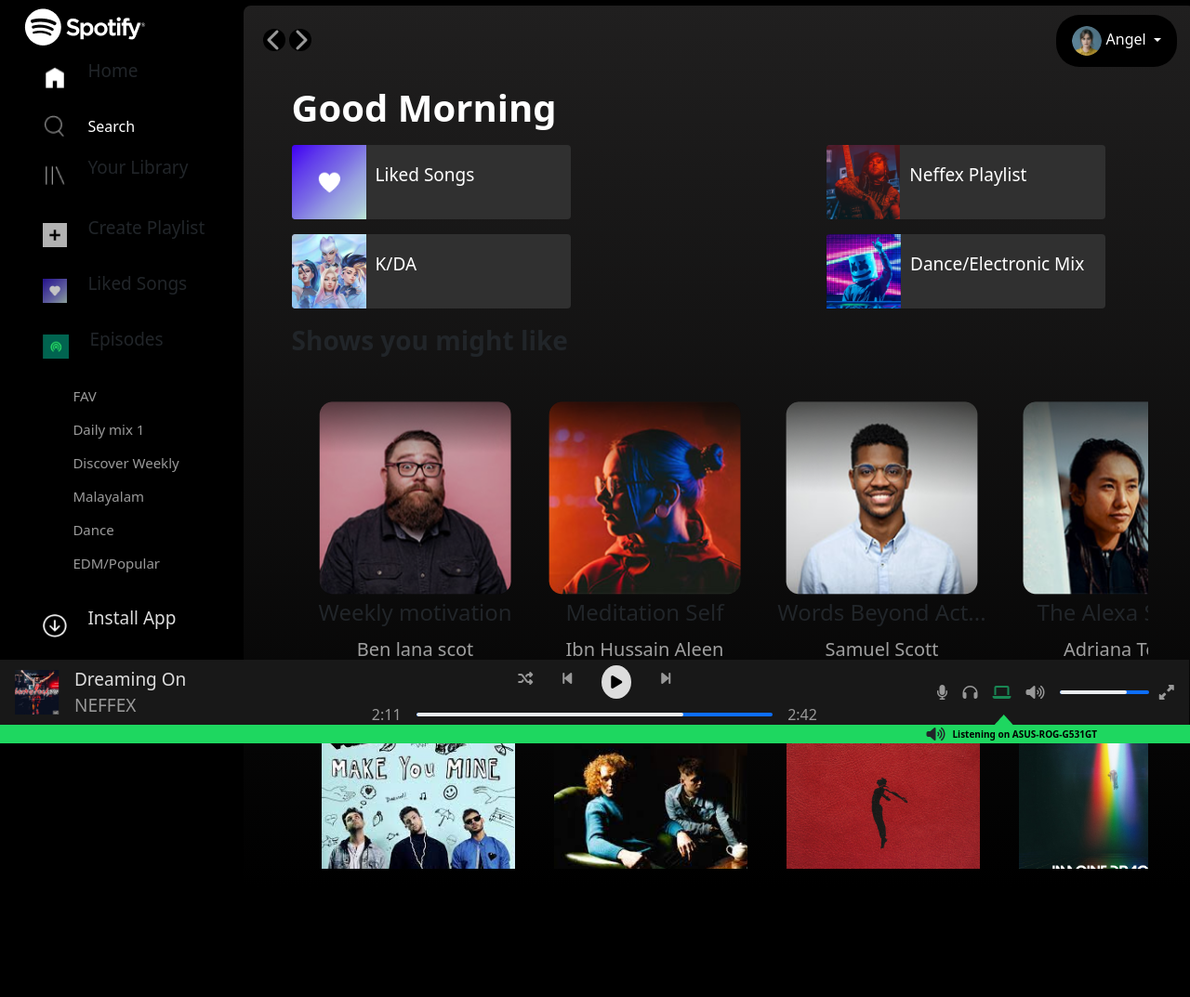
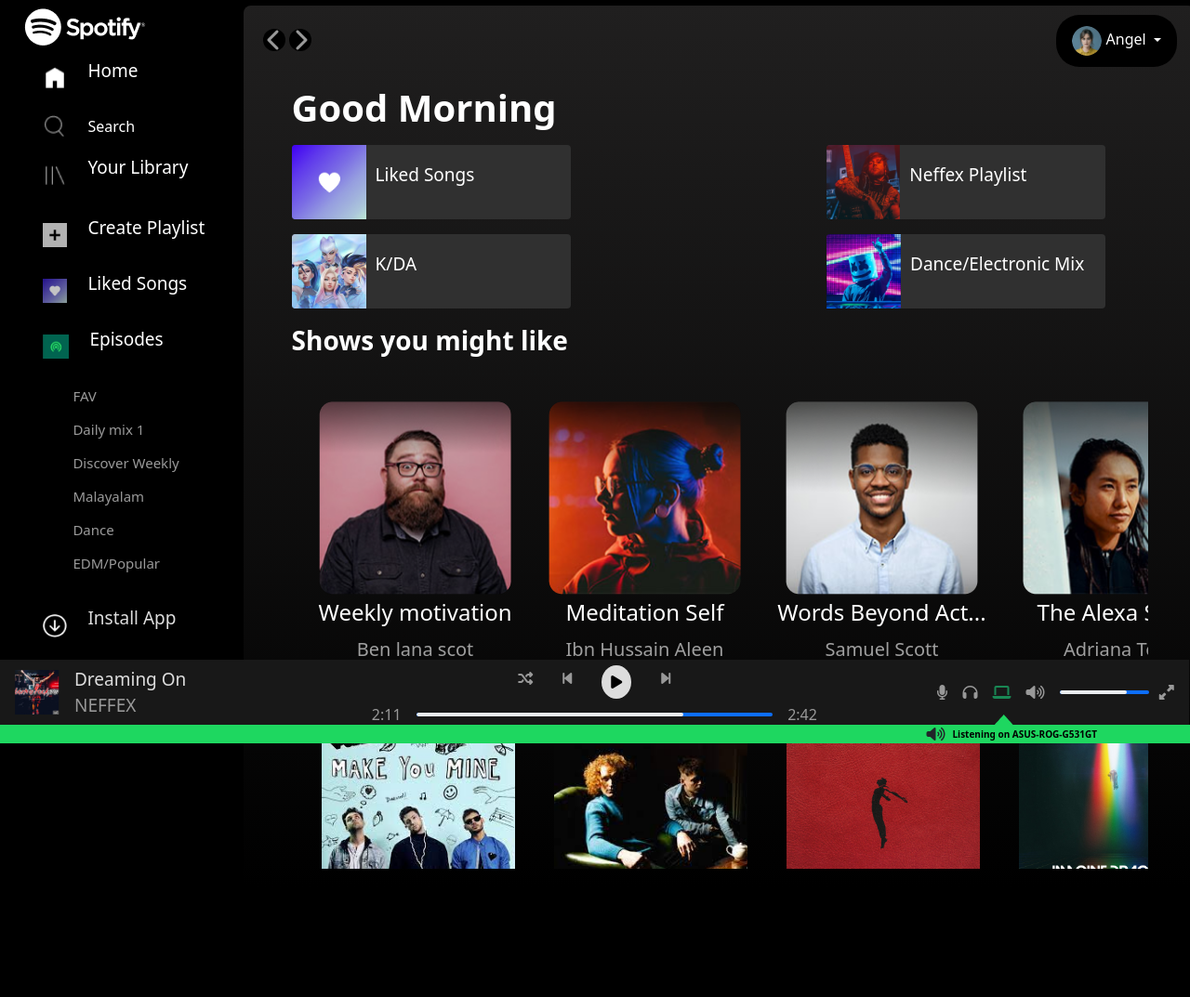
Before and after one commit to Prasad750/Spotify_Clone, a plain HTML site: page index.html in a window 1280 px wide. Shown: the whole page at 93% size. Drawn offline with nearby package versions, Linux system fonts and the light colour scheme.

Commit message:
contest3-4

```diff
--- a/style.css
+++ b/style.css
@@ -98,6 +98,7 @@ input::placeholder{
 
 .logo-flex{
     display: flex;
+    color: var(--light);
     justify-content: start;
     align-items: center;
     padding: 6px 0px 6px 20px;
@@ -298,6 +299,7 @@ color: #999;
 }
 .show-head>h3{
     font-weight: 700;
+    color: var(--light);
 }
 .shows-you-might-like{
     width: 90%;
@@ -331,6 +333,7 @@ color: #999;
 }
 .shows>h4{
     padding-top: 5px;
+    color: var(--light);
 }
 .shows>h5{
     color: var(--gray-text);
```
